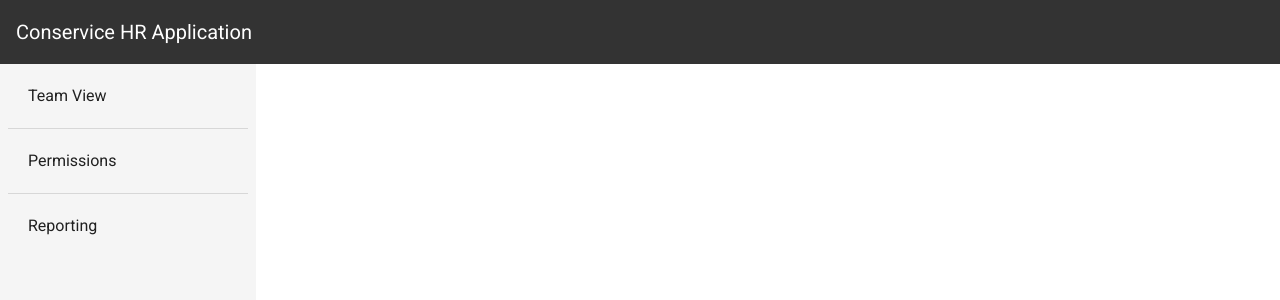
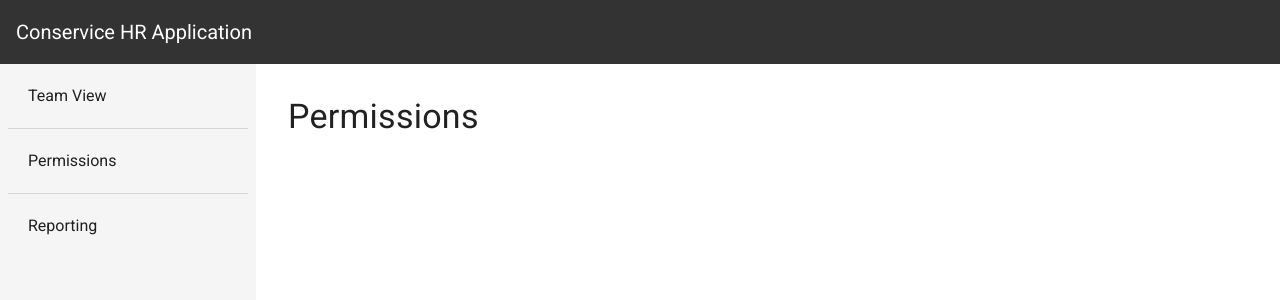
Before and after one commit to jacksonlauder/conservice-app, a Vue app: page /permissions in a window 1280 px wide. Shown: the top 300 px of the page. Built offline with nearby package versions, Linux system fonts and the light colour scheme.

Commit message:
Added pages

```diff
--- a/src/views/Home.vue
+++ b/src/views/Home.vue
@@ -1,7 +1,7 @@
 <template>
   <v-container fluid class="pa-8">
     <v-row class="mb-5 align-center">
-      <v-col cols="3">
+      <v-col cols="4">
         <h1 class="v-heading text-h4 text-sm-h4">Team Members</h1>
       </v-col>
 
@@ -19,7 +19,7 @@
         ></v-text-field>
       </v-col>
 
-      <v-col cols="6">
+      <v-col cols="5">
         <v-btn color="#77bc1e" dark depressed>
           <v-icon left>mdi-plus</v-icon>
           Add Employee
--- a/src/views/Permissions.vue
+++ b/src/views/Permissions.vue
@@ -0,0 +1,9 @@
+<template>
+  <v-container fluid class="pa-8">
+    <v-row class="mb-5 align-center">
+      <v-col cols="4">
+        <h1 class="v-heading text-h4 text-sm-h4">Permissions</h1>
+      </v-col>
+    </v-row>
+  </v-container>
+</template>
--- a/src/views/Reporting.vue
+++ b/src/views/Reporting.vue
@@ -0,0 +1,9 @@
+<template>
+  <v-container fluid class="pa-8">
+    <v-row class="mb-5 align-center">
+      <v-col cols="4">
+        <h1 class="v-heading text-h4 text-sm-h4">Reporting</h1>
+      </v-col>
+    </v-row>
+  </v-container>
+</template>
```
